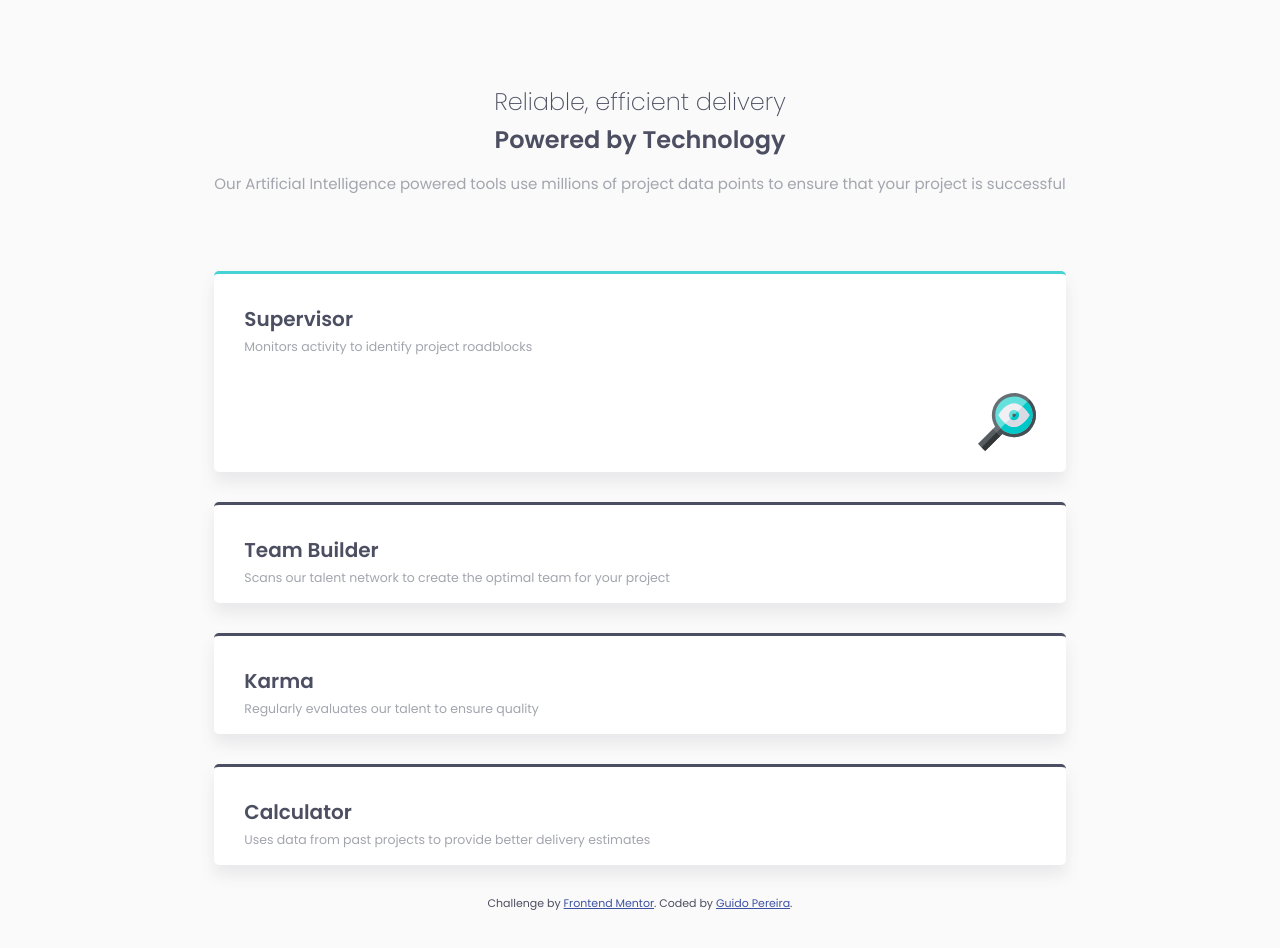
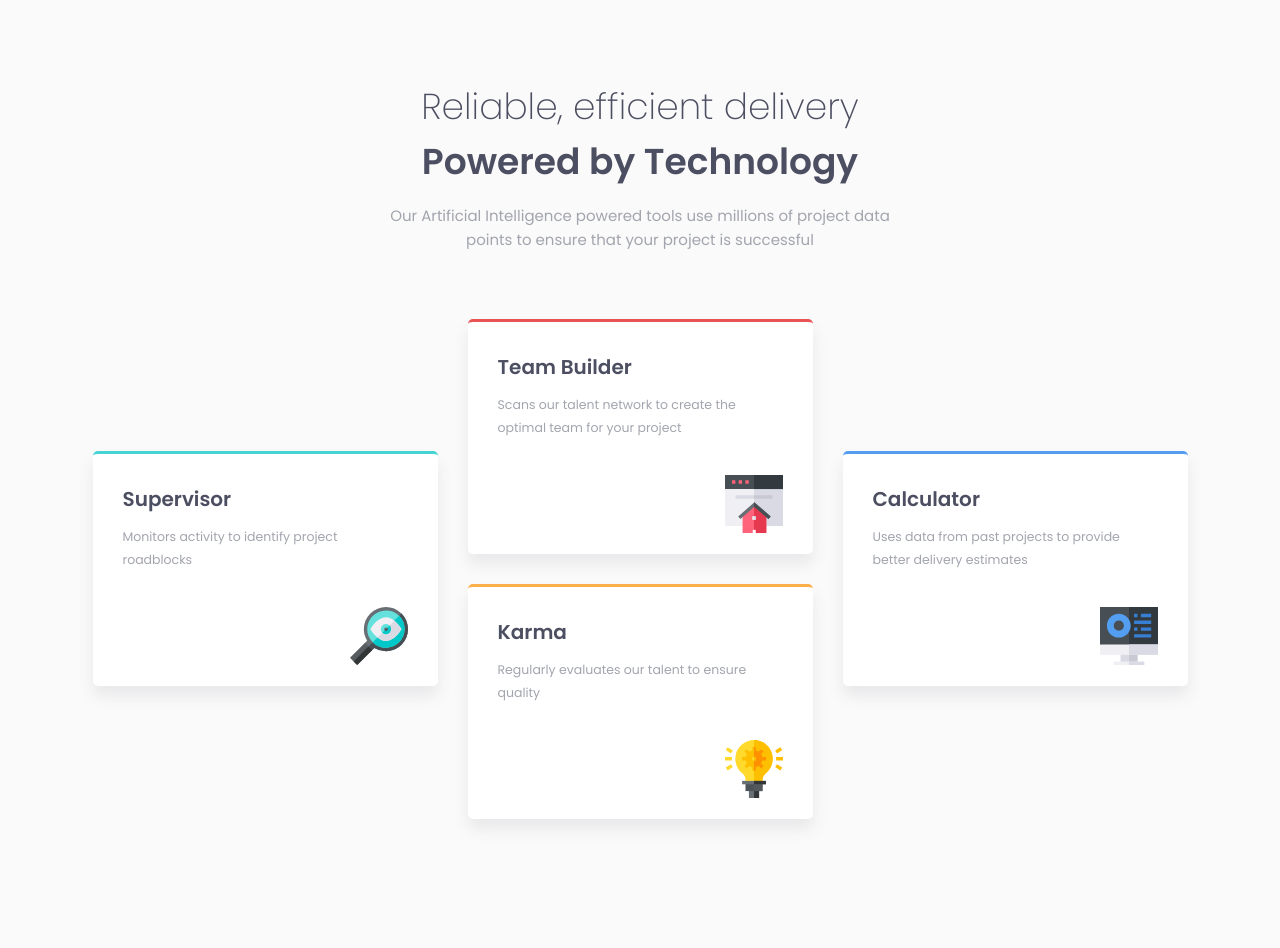
Before and after one commit to StereoPT/FrontendMentor, a plain HTML site: page FourCard-FeatureSection/index.html in a window 1280 px wide. Drawn offline with Linux system fonts and the light colour scheme.

Commit message:
Finished WebSite
FourCard - FeatureSection

```diff
--- a/FourCard-FeatureSection/css/styles.scss
+++ b/FourCard-FeatureSection/css/styles.scss
@@ -24,6 +24,7 @@ body {
 
     margin: 0;
     display: flex;
+    justify-items: center;
 }
 
 .main {
@@ -32,6 +33,7 @@ body {
 }
 
 header {
+    margin: auto;
     text-align: center;
 
     .sub-title {
@@ -70,6 +72,7 @@ section {
 
         h2 {
             margin: 0;
+            margin-bottom: 0.5em;
             font-weight: 600;
             font-size: 20px;
         }
@@ -101,6 +104,48 @@ section {
     }
 
     .blue-border {
-        border-color: $iRed;
+        border-color: $iBlue;
     }
 }
+
+@media (min-width: 540px) {
+    header {
+        max-width: 540px;
+
+        .sub-title {
+            margin-top: 0.1em;
+            font-size: 36px;
+        }
+
+        h2 {
+            margin: 0;
+            font-size: 36px;
+        }
+    }
+}
+
+@media (min-width: 1200px) {
+    section {
+        max-width: 1120px;
+        display: flex;
+        flex-wrap: wrap;
+        align-items: center;
+        justify-content: center;
+        margin: 4.5em auto;
+
+        article {
+            max-width: 345px;
+            max-height: 300px;
+            min-width: 345px;
+        }
+
+        .lg-stack {
+            margin: 0 2em 0 2em;
+
+            article {
+                max-width: 345px;
+                max-height: 300px;
+            }
+        }
+    }
+}
--- a/FourCard-FeatureSection/index.html
+++ b/FourCard-FeatureSection/index.html
@@ -31,25 +31,36 @@
             <img src="./images/icon-supervisor.svg" alt="Magnifing Glass" />
           </div>
         </article>
-        <article>
+        <div class="lg-stack">
+          <article class="red-border">
             <h2>Team Builder</h2>
             <small>Scans our talent network to create the optimal team for your project</small>
+            <div class="img-right">
+              <img src="./images/icon-team-builder.svg" alt="Magnifing Glass" />
+            </div>
           </article>
-        <article>
+          <article class="orange-border">
             <h2>Karma</h2>
             <small>Regularly evaluates our talent to ensure quality</small>
+            <div class="img-right">
+              <img src="./images/icon-karma.svg" alt="Magnifing Glass" />
+            </div>
           </article>
-        <article>
+        </div>
+        <article class="blue-border">
           <h2>Calculator</h2>
           <small>Uses data from past projects to provide better delivery estimates</small>
+          <div class="img-right">
+            <img src="./images/icon-calculator.svg" alt="Magnifing Glass" />
+          </div>
         </article>
       </section>
-      <footer>
+      <!--<footer>
         <p class="attribution">
           Challenge by <a href="https://www.frontendmentor.io?ref=challenge" target="_blank">Frontend Mentor</a>.
           Coded by <a href="#">Guido Pereira</a>.
         </p>
-      </footer>
+      </footer>-->
     </div>
   </body>
 </html>
```
Also changed, not shown: FourCard-FeatureSection/css/styles.css, 1 other file. Lines whose indentation alone changed are shown as unchanged.
